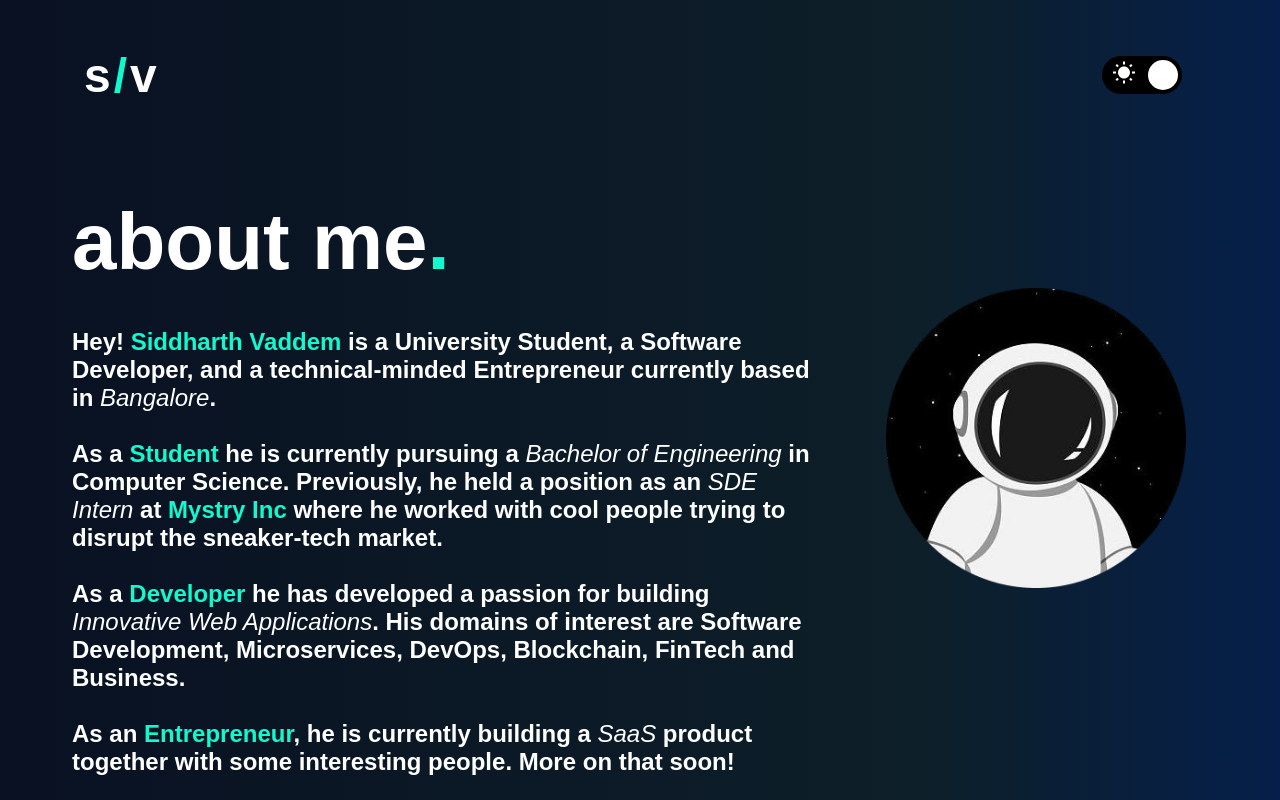
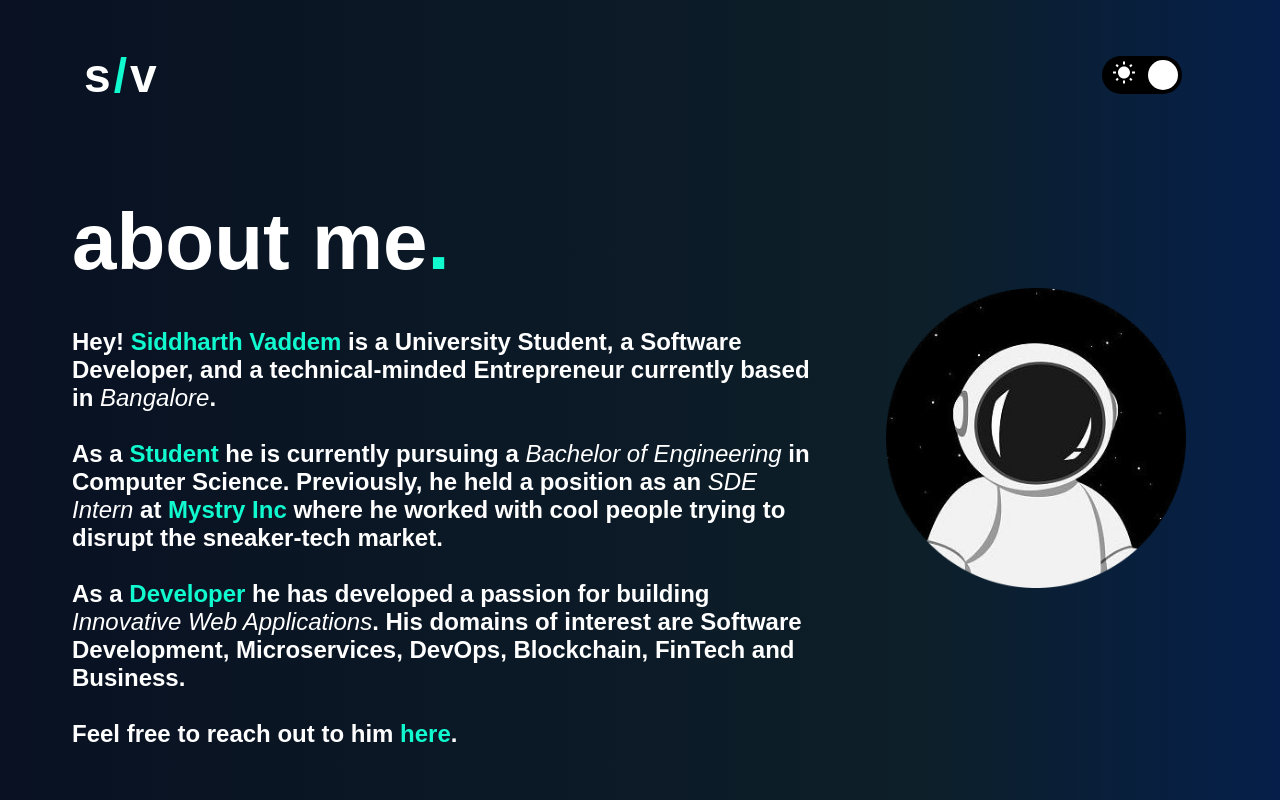
Before and after one commit to siddharthvaddem/dev-portfolio, a Next.js app: page /about in a window 1280 px wide. Shown: the top 800 px of the page. Built offline with nearby package versions, Linux system fonts and the light colour scheme.

Commit message:
Update About.js

```diff
--- a/components/About.js
+++ b/components/About.js
@@ -25,7 +25,6 @@ const About = () => {
         Hey! <span className={styles.altcol}>Siddharth Vaddem </span>is a University Student, a Software Developer, and a technical-minded Entrepreneur currently based in <span style={{fontStyle:'italic',fontWeight:100}}> Bangalore</span>.
         <br/><br/>As a <span className={styles.altcol}>Student</span>  he is currently pursuing a <span style={{fontStyle:'italic',fontWeight:100}}>Bachelor of Engineering </span> in Computer Science. Previously, he held a position as an <span style={{fontStyle:'italic',fontWeight:100}}>SDE Intern </span>at <a href="https://mystry.io/" target="_blank" rel="noreferrer" className={styles.altcol}>Mystry Inc</a> where he worked with cool people trying to disrupt the sneaker-tech market.<br/><br/>  As a<span className={styles.altcol}> Developer </span> he has developed a passion for building <span style={{fontStyle:'italic',fontWeight:100}}>Innovative Web Applications</span>. His domains of interest are Software Development, Microservices, DevOps, Blockchain, FinTech and Business.
         <br /><br />
-        As an <span className={styles.altcol}>Entrepreneur</span>, he is currently building a <span style={{fontStyle:'italic',fontWeight:100}}>SaaS</span> product together with some interesting people. More on that soon!<br/><br/>
         Feel free to reach  out to him <span > <Link href="mailto:siddharthvaddem5@gmail.com"><a target="_blank" className={styles.altcol}> here</a></Link></span>.
       </div>
       {!mobile ?<div style={{width:'30%',marginLeft:'5vw',marginTop:'-5vh'}}>
```
